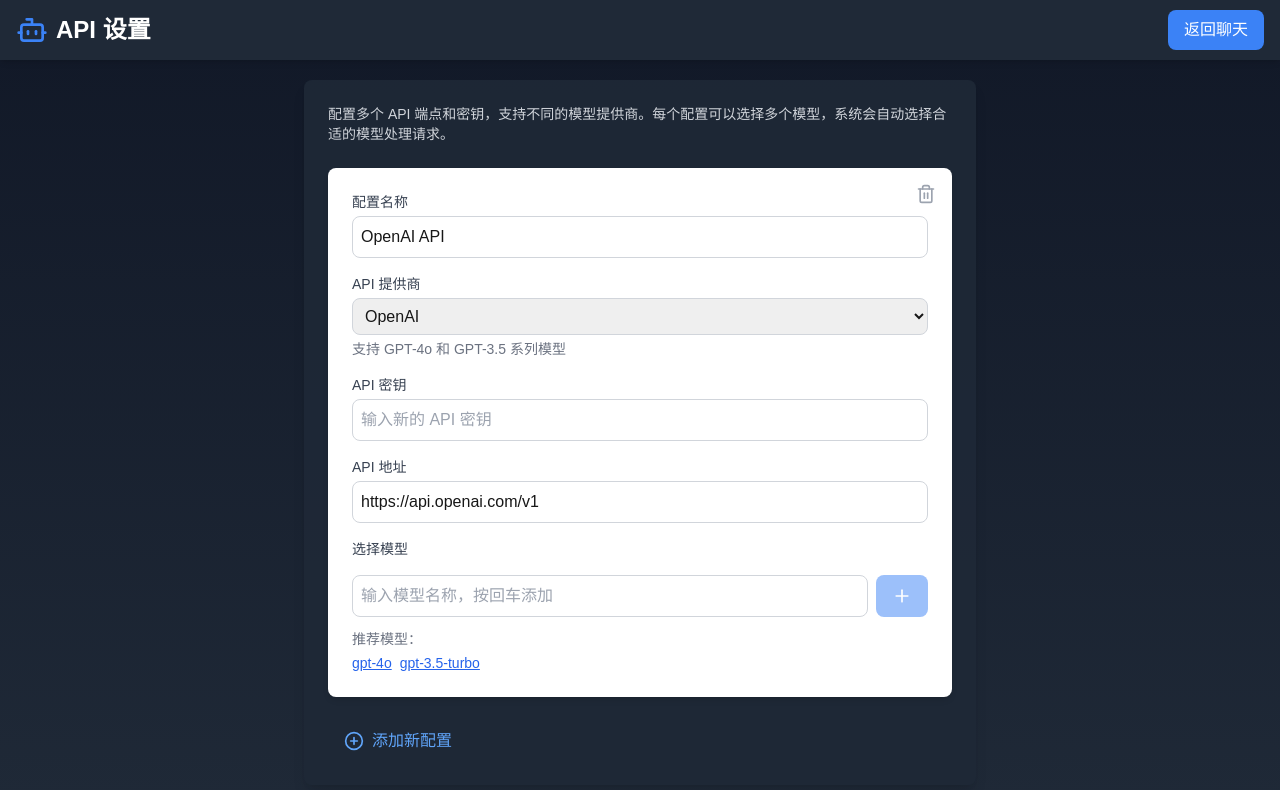
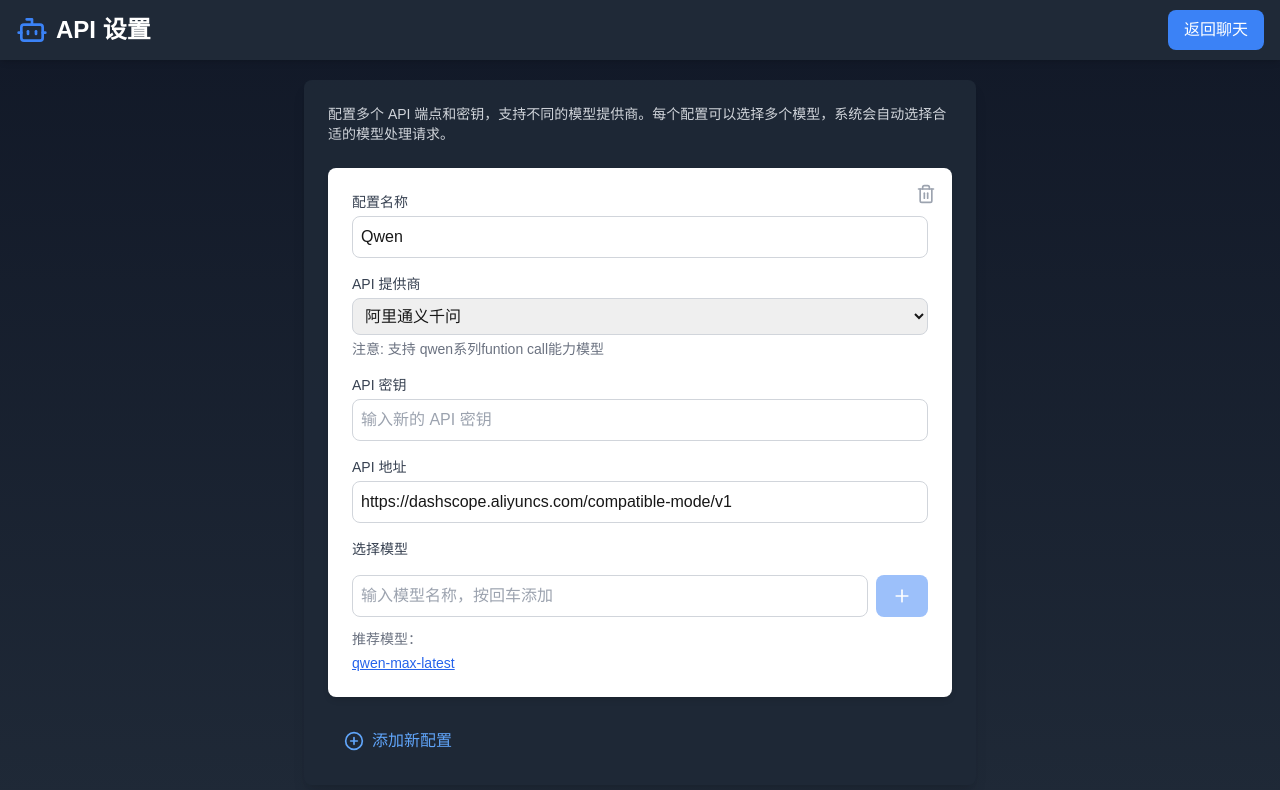
Before and after one commit to myysophia/k8s-aiagent-ui, a Next.js app: page /settings in a window 1280 px wide. Shown: the top 790 px of the page. Built offline with nearby package versions, Linux system fonts and the light colour scheme; sample sign-in values are in the browser's storage.

Commit message:
chore: 优化API配置流程

```diff
--- a/app/settings/page.tsx
+++ b/app/settings/page.tsx
@@ -34,7 +34,7 @@ export default function Settings() {
       const defaultConfig: ApiConfig = {
         ...DEFAULT_CONFIG,
         id: generateUUID(),
-        name: 'OpenAI API',
+        name: 'Qwen',
         apiKey: '',
         selectedModels: [],
         createdAt: Date.now(),
--- a/components/Chat.tsx
+++ b/components/Chat.tsx
@@ -290,6 +290,9 @@ const Chat: React.FC<ChatProps> = ({ model: initialModel, cluster }) => {
     setMessages([]);
     setSessionsState(newSessionsState);
     localStorage.setItem('chat_sessions', JSON.stringify(newSessionsState));
+
+    // 返回新创建的会话ID
+    return newSession.id;
   };
 
   // 切换会话
@@ -456,8 +459,9 @@ const Chat: React.FC<ChatProps> = ({ model: initialModel, cluster }) => {
     }
 
     // 如果没有活动会话，创建一个新会话
-    if (!sessionsState.currentSessionId) {
-      createNewSession();
+    let currentSessionId = sessionsState.currentSessionId;
+    if (!currentSessionId) {
+      currentSessionId = createNewSession();
     }
 
     // 处理输入内容
@@ -487,14 +491,18 @@ const Chat: React.FC<ChatProps> = ({ model: initialModel, cluster }) => {
       type: 'command',
     };
 
-    // 保存当前会话 ID，以防在请求过程中切换会话
-    const currentSessionId = sessionsState.currentSessionId;
+    // 直接从 localStorage 获取最新的会话状态
+    const latestSessions = JSON.parse(localStorage.getItem('chat_sessions') || '{"sessions":[]}') as ChatSessionsState;
+    const currentSession = latestSessions.sessions.find(s => s.id === currentSessionId);
 
-    // 如果是会话的第一条消息，自动更新会话名称
-    const currentSession = sessionsState.sessions.find(s => s.id === currentSessionId);
-    if (currentSession && currentSession.messages.length === 0) {
-      const newName = generateSessionName(processedInput);
-      updateSessionName(currentSession.id, newName);
+    // 如果是会话的第一条消息或默认名称，重命名会话
+    if (currentSession) {
+      // 检查会话是否使用默认名称（以"会话"开头）
+      if (currentSession.name.match(/^会话\s\d+$/) || currentSession.messages.length === 0) {
+        const newName = generateSessionName(processedInput);
+        console.log("重命名会话:", currentSessionId, "新名称:", newName); // 调试日志
+        updateSessionName(currentSessionId, newName);
+      }
     }
 
     // 更新消息和状态
@@ -530,7 +538,6 @@ const Chat: React.FC<ChatProps> = ({ model: initialModel, cluster }) => {
         type: 'command',
       };
 
-      // 不管当前是哪个会话，都更新发送请求的会话
       // 获取最新的会话状态
       const latestSessions = JSON.parse(localStorage.getItem('chat_sessions') || '{"sessions":[]}') as ChatSessionsState;
       const targetSession = latestSessions.sessions.find(s => s.id === currentSessionId);
@@ -603,7 +610,6 @@ const Chat: React.FC<ChatProps> = ({ model: initialModel, cluster }) => {
         type: 'command',
       };
 
-      // 不管当前是哪个会话，都更新发送请求的会话
       // 获取最新的会话状态
       const latestSessions = JSON.parse(localStorage.getItem('chat_sessions') || '{"sessions":[]}') as ChatSessionsState;
       const targetSession = latestSessions.sessions.find(s => s.id === currentSessionId);
--- a/components/Settings.tsx
+++ b/components/Settings.tsx
@@ -163,7 +163,7 @@ const Settings: React.FC = () => {
                 </label>
                 <div className="flex flex-wrap gap-2 mb-2">
                   <div className="flex items-center bg-blue-900/40 text-blue-300 px-3 py-1 rounded-full">
-                    <span>qwen-max</span>
+                    <span>qwen-max-latest</span>
                     <button className="ml-2 text-blue-300 hover:text-blue-200">
                       <X className="w-4 h-4" />
                     </button>
--- a/types/api-config.ts
+++ b/types/api-config.ts
@@ -10,19 +10,19 @@ export interface ProviderConfig {
 }
 
 export const PROVIDERS: Record<string, ProviderConfig> = {
+  Qwen: {
+      name: '阿里通义千问',
+      baseUrl: 'https://dashscope.aliyuncs.com/compatible-mode/v1',
+      models: ['qwen-max-latest'],
+      keyPattern: /^sk-ant-[A-Za-z0-9]{32,}$/,
+      description: '注意: 支持 qwen系列funtion call能力模型',
+  },
   OpenAI: {
     name: 'OpenAI',
     baseUrl: 'https://api.openai.com/v1',
-    models: ['gpt-4o', 'gpt-3.5-turbo'],
+    models: ['gpt-4o'],
     keyPattern: /^sk-[A-Za-z0-9]{32,}$/,
-    description: '支持 GPT-4o 和 GPT-3.5 系列模型',
-  },
-  Qwen: {
-    name: '阿里通义千问',
-    baseUrl: 'https://dashscope.aliyuncs.com/compatible-mode/v1',
-    models: ['qwen-plus', 'qwen-max'],
-    keyPattern: /^sk-ant-[A-Za-z0-9]{32,}$/,
-    description: '支持 qwen系列funtion call能力模型',
+    description: '支持 GPT-4o',
   },
   Custom: {
     name: '本地ollama 模型 13b',
@@ -53,9 +53,9 @@ export interface ApiConfigFormData {
 }
 
 export const DEFAULT_CONFIG: Partial<ApiConfig> = {
-  provider: 'OpenAI',
-  baseUrl: PROVIDERS.OpenAI.baseUrl,
-  selectedModels: [],
+  provider: 'Qwen',
+  baseUrl: PROVIDERS.Qwen.baseUrl,
+  selectedModels: ['qwen-max-latest'],
   isActive: true,
 };
 
```
